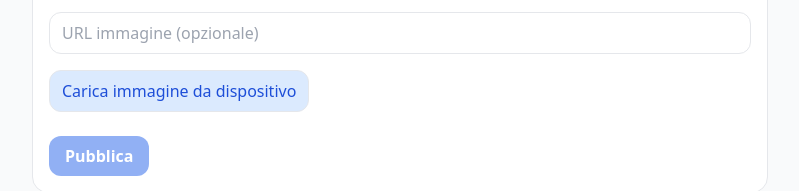
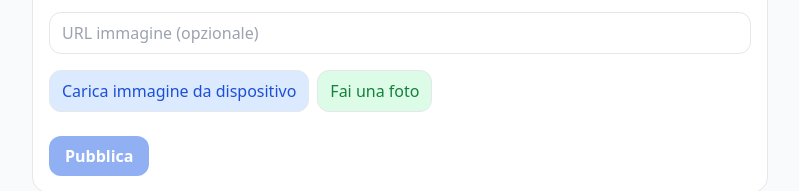
Before and after one commit to Frusca93/SocialFamily, a Next.js app: page / in a window 1280 px wide. Shown: the part 257-448 px from the top of the page, without its empty margins (240-1039 px from the left). Built offline with nearby package versions, Linux system fonts and the light colour scheme; no server answers; the database is empty; sample sign-in values are in the browser's storage.

Commit message:
fotocamera

```diff
--- a/src/components/NewPost.tsx
+++ b/src/components/NewPost.tsx
@@ -12,6 +12,7 @@ export default function NewPost() {
   const [filePreview, setFilePreview] = useState<string | null>(null);
   const [loading, setLoading] = useState(false);
   const fileInputRef = useRef<HTMLInputElement>(null);
+  const cameraInputRef = useRef<HTMLInputElement>(null);
   const { lang } = useContext(LanguageContext);
 
   const translations = {
@@ -138,6 +139,17 @@ export default function NewPost() {
           className="hidden"
           onChange={handleFileChange}
         />
+        {mediaType === 'image' && (
+          <input
+            ref={cameraInputRef}
+            type="file"
+            accept="image/*"
+            capture="environment"
+            className="hidden"
+            onChange={handleFileChange}
+          />
+        )}
+        <div className="flex gap-2">
           <button
             type="button"
             className="rounded-xl border bg-blue-100 px-3 py-2 text-blue-700 w-fit"
@@ -145,6 +157,16 @@ export default function NewPost() {
           >
             {mediaType === 'image' ? t.uploadImage : t.uploadVideo}
           </button>
+          {mediaType === 'image' && (
+            <button
+              type="button"
+              className="rounded-xl border bg-green-100 px-3 py-2 text-green-700 w-fit"
+              onClick={() => cameraInputRef.current?.click()}
+            >
+              Fai una foto
+            </button>
+          )}
+        </div>
         {filePreview && (
           mediaType === 'image' ? (
             <img src={filePreview} alt="preview" className="mt-2 max-h-48 rounded-xl border object-contain" />
```
Lines whose indentation alone changed are shown as unchanged.
